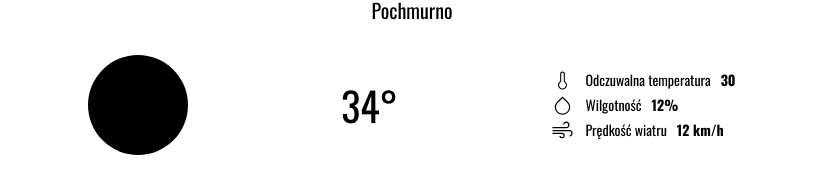
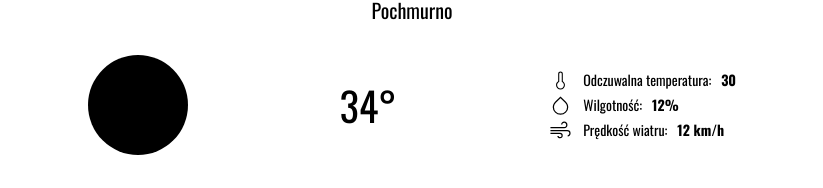
Before and after one commit to carterstorm/react-weather-app, a React (Create React App) app: page / in a window 1280 px wide. Shown: the part 281-469 px from the top of the page, without its empty margins (228-1051 px from the left). Built offline with nearby package versions, Linux system fonts and the light colour scheme.

Commit message:
Added semicolons

```diff
--- a/src/MainWrapper/PlaceInformation/WeatherBasicInformation/index.js
+++ b/src/MainWrapper/PlaceInformation/WeatherBasicInformation/index.js
@@ -8,17 +8,17 @@ export const WeatherBasicInformation = () => (
     <Wrapper>
         <WeatherItem
             url={thermometer}
-            text={"Odczuwalna temperatura"}
+            text={"Odczuwalna temperatura:"}
             data={"30"}
         />
         <WeatherItem
             url={humidity_low}
-            text={"Wilgotność"}
+            text={"Wilgotność:"}
             data={"12%"}
         />
         <WeatherItem
             url={wind}
-            text={"Prędkość wiatru"}
+            text={"Prędkość wiatru:"}
             data={"12 km/h"}
         />
     </Wrapper>
```
